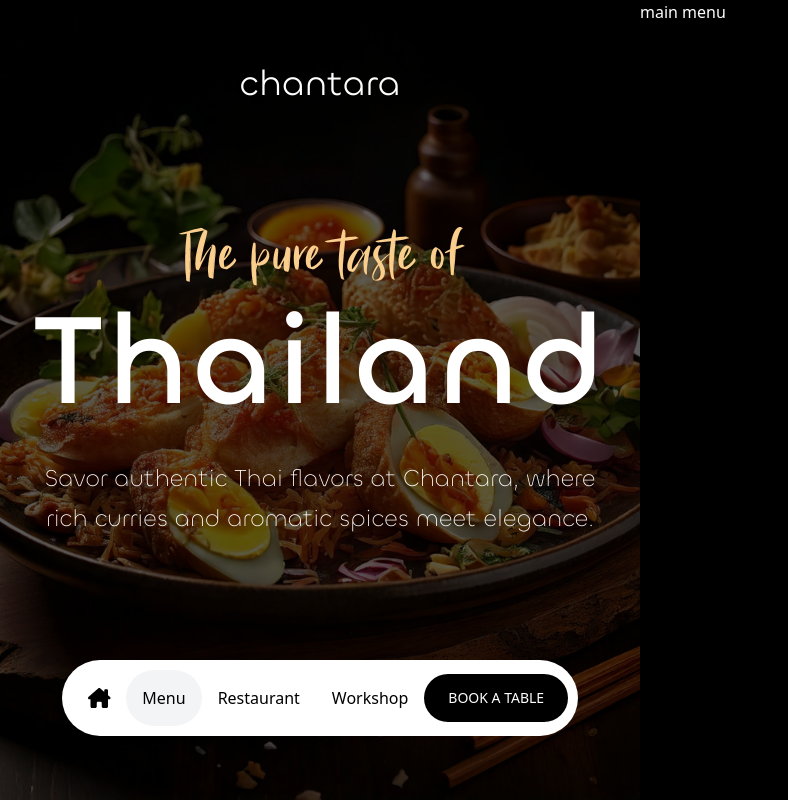
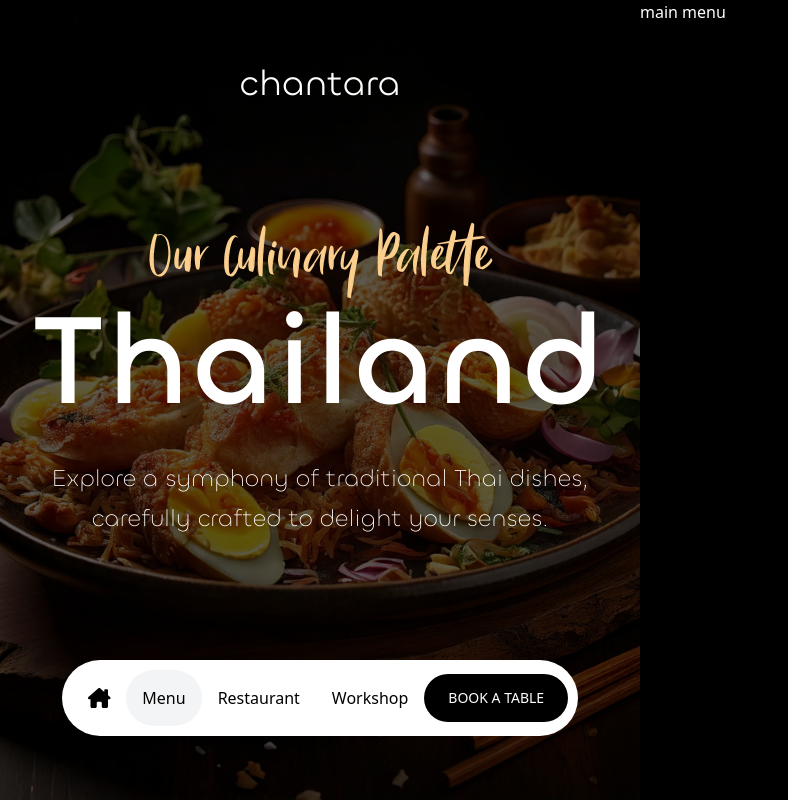
Before and after one commit to dziekiczan1/thai-restaurant, a Next.js app: page /menu in a window 1280 px wide. Shown: the whole page, without its empty margins (0-788 px from the left). Built offline with nearby package versions, Linux system fonts and the light colour scheme.

Commit message:
add menu data

```diff
--- a/app/(main)/layout.tsx
+++ b/app/(main)/layout.tsx
@@ -5,6 +5,7 @@ import { Menu } from "@/components/menu";
 import { SectionInfo } from "@/components/section-info";
 import { usePathname } from "next/navigation";
 import { motion, AnimatePresence } from "framer-motion";
+import { useState, useEffect } from "react";
 
 export default function MainLayout({
   children,
@@ -12,16 +13,57 @@ export default function MainLayout({
   children: React.ReactNode;
 }) {
   const pathname = usePathname();
+  const [isTransitioning, setIsTransitioning] = useState(false);
 
-  const backgrounds: Record<string, string> = {
-    "/menu": "/menu.webp",
-    "/about": "/main.webp",
-    "/workshop": "/workshop-bg.webp",
-    "/book": "/book-bg.webp",
+  const pageConfig: Record<
+    string,
+    {
+      background: string;
+      title: string;
+      description: string;
+    }
+  > = {
+    "/": {
+      background: "/main.webp",
+      title: "The pure taste of",
+      description:
+        "Savor authentic Thai flavors at Chantara, where rich curries and aromatic spices meet elegance.",
+    },
+    "/menu": {
+      background: "/menu.webp",
+      title: "Our Culinary Palette",
+      description:
+        "Explore a symphony of traditional Thai dishes, carefully crafted to delight your senses.",
+    },
+    "/about": {
+      background: "/main.webp",
+      title: "Our Culinary Journey",
+      description:
+        "Discover the story behind Chantara, where passion meets tradition in every dish we create.",
+    },
+    "/workshop": {
+      background: "/workshop-bg.webp",
+      title: "Cooking Workshops",
+      description:
+        "Learn the art of Thai cuisine with our immersive and interactive cooking classes.",
+    },
+    "/book": {
+      background: "/book-bg.webp",
+      title: "Reserve Your Experience",
+      description:
+        "Book a table and embark on a memorable culinary adventure at Chantara.",
+    },
   };
 
   const isHomepage = pathname === "/";
-  const bgImage = backgrounds[pathname] || "/main.webp";
+  const currentConfig = pageConfig[pathname] || pageConfig["/"];
+  const bgImage = currentConfig.background;
+
+  useEffect(() => {
+    setIsTransitioning(true);
+    const timer = setTimeout(() => setIsTransitioning(false), 700);
+    return () => clearTimeout(timer);
+  }, [pathname]);
 
   return (
     <div className="flex w-screen h-screen overflow-hidden">
@@ -61,15 +103,14 @@ export default function MainLayout({
           />
           <Header />
           <SectionInfo
-            title="The pure taste of"
-            description="Savor authentic Thai flavors at Chantara, where rich curries and aromatic spices meet elegance."
+            title={currentConfig.title}
+            description={currentConfig.description}
           />
           <Menu />
         </motion.div>
       </AnimatePresence>
 
-      {!isHomepage && (
-        <AnimatePresence mode="wait">
+      {!isHomepage && !isTransitioning && (
         <motion.main
           key={`${pathname}-main`}
           className="absolute right-0 top-0 flex w-1/2 h-full z-10 bg-black text-white"
@@ -131,7 +172,6 @@ export default function MainLayout({
             {children}
           </motion.div>
         </motion.main>
-        </AnimatePresence>
       )}
     </div>
   );
```
Lines whose indentation alone changed are shown as unchanged.
